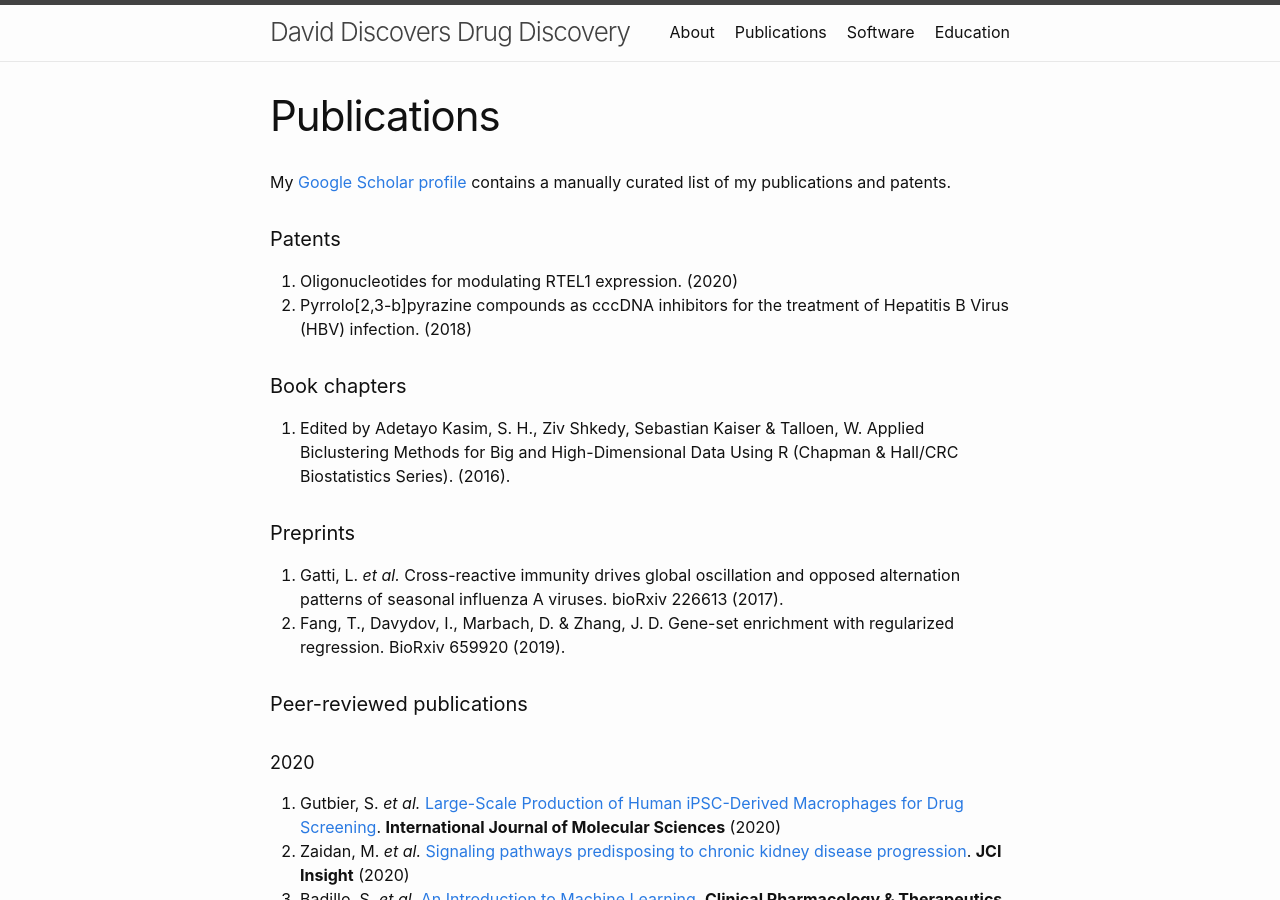
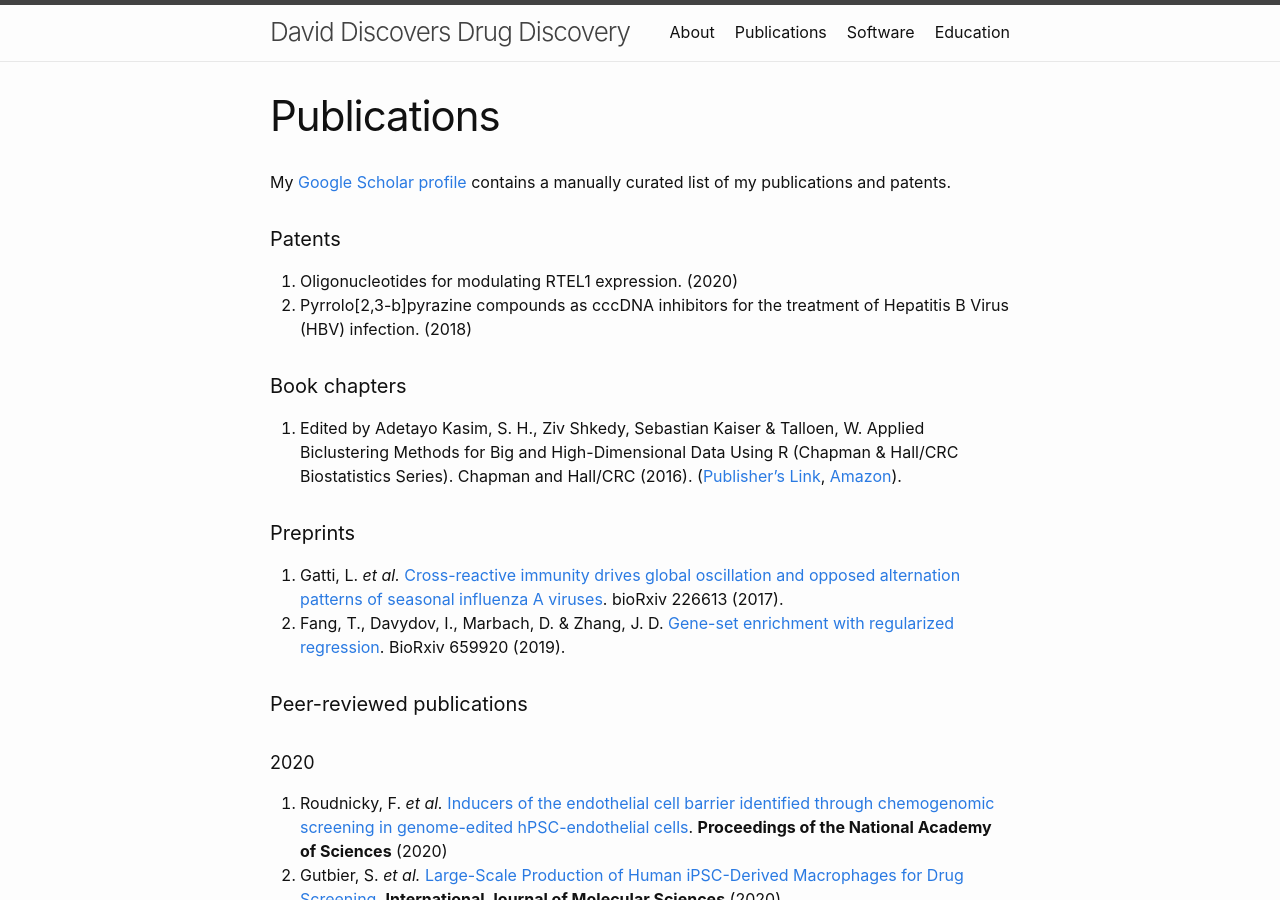
Before and after one commit to Accio/accio.github.io, a Jekyll site: the page built from _pages/publications.md, in a window 1280 px wide and 900 px high. Built offline with Jekyll 4.4.1, drawn with Linux system fonts in a browser that asks for light colours.

Commit message:
add the PNAS paper, the links to biorxiv publications, and links to the book

```diff
--- a/_pages/publications.md
+++ b/_pages/publications.md
@@ -16,17 +16,29 @@ Scholar profile](https://scholar.google.com/citations?user=ths6zX0AAAAJ&hl=en) c
 
 #### Book chapters
 
-1. Edited by Adetayo Kasim, S. H., Ziv Shkedy, Sebastian Kaiser & Talloen, W. Applied Biclustering Methods for Big and High-Dimensional Data Using R (Chapman & Hall/CRC Biostatistics Series). (2016).
+1. Edited by Adetayo Kasim, S. H., Ziv Shkedy, Sebastian Kaiser & Talloen, W.
+   Applied Biclustering Methods for Big and High-Dimensional Data Using R
+   (Chapman & Hall/CRC Biostatistics Series). Chapman and Hall/CRC (2016).
+   ([Publisher's
+   Link](https://www.routledge.com/Applied-Biclustering-Methods-for-Big-and-High-Dimensional-Data-Using-R/Kasim-Shkedy-Kaiser-Hochreiter-Talloen/p/book/9781482208238),
+   [Amazon](https://www.amazon.com/Applied-Biclustering-Methods-High-Dimensional-Biostatistics/dp/1482208237)).
 
 #### Preprints
 
-1. Gatti, L. *et al.* Cross-reactive immunity drives global oscillation and opposed alternation patterns of seasonal influenza A viruses. bioRxiv 226613 (2017).
-2. Fang, T., Davydov, I., Marbach, D. & Zhang, J. D. Gene-set enrichment with regularized regression. BioRxiv 659920 (2019).
+1. Gatti, L. *et al.* [Cross-reactive immunity drives global oscillation and
+   opposed alternation patterns of seasonal influenza A
+   viruses](https://www.biorxiv.org/content/10.1101/226613v1). bioRxiv 226613 (2017).
+2. Fang, T., Davydov, I., Marbach, D. & Zhang, J. D. [Gene-set enrichment with
+   regularized regression](https://www.biorxiv.org/content/10.1101/659920v2). BioRxiv 659920 (2019).
 
 #### Peer-reviewed publications
 
 ##### 2020
 
+38. Roudnicky, F. *et al.* [Inducers of the endothelial cell barrier identified
+    through chemogenomic screening in genome-edited hPSC-endothelial
+    cells](https://www.pnas.org/content/early/2020/08/04/1911532117).
+    **Proceedings of the National Academy of Sciences** (2020)
 37. Gutbier, S. *et al.* [Large-Scale Production of Human iPSC-Derived Macrophages for Drug Screening](https://www.mdpi.com/1422-0067/21/13/4808). **International Journal of Molecular Sciences** (2020)
 36. Zaidan, M. *et al.* [Signaling pathways predisposing to chronic kidney
     disease progression](https://insight.jci.org/articles/view/126183). **JCI Insight** (2020)
```
